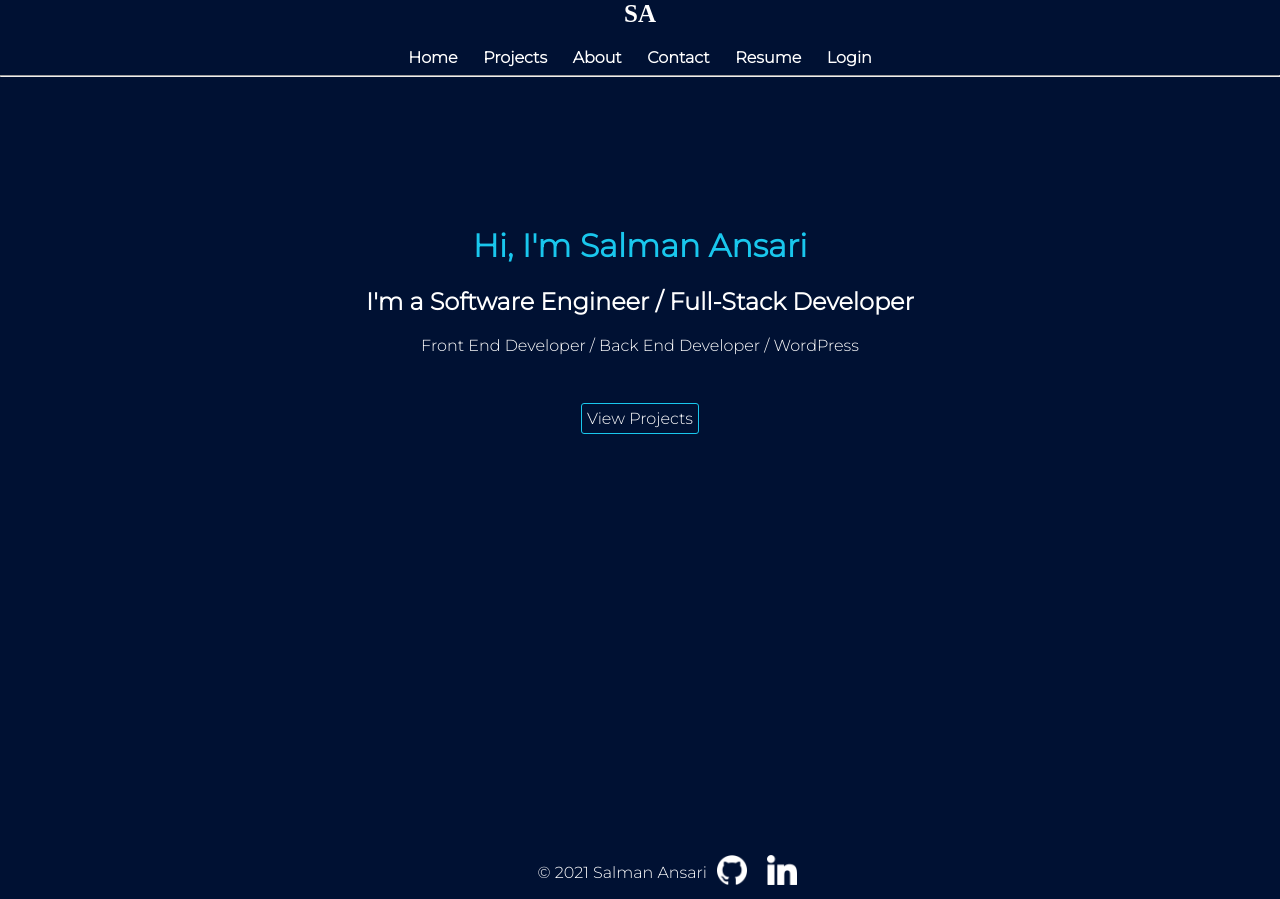
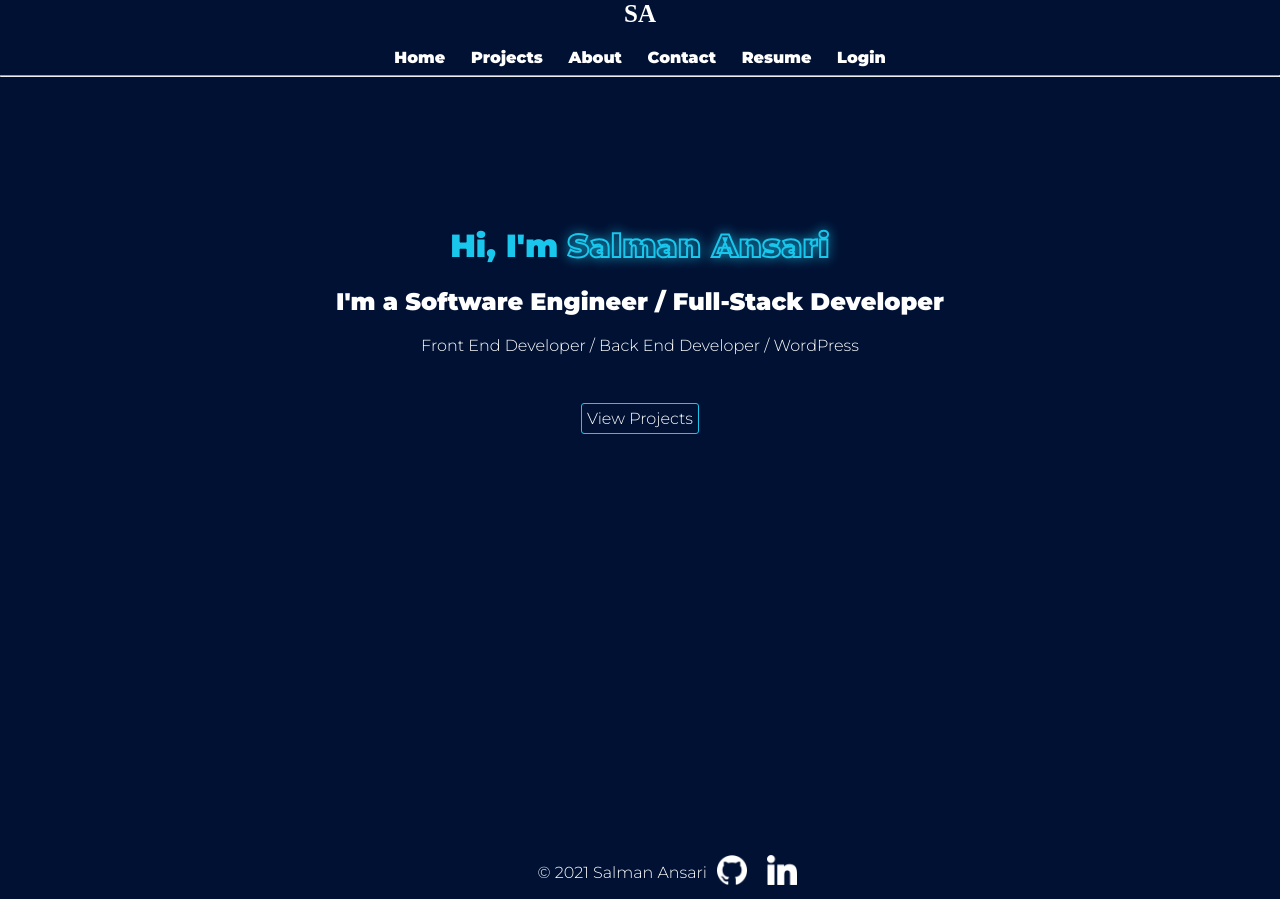
Before and after one commit to ansarisalmansaa/portfolio, a React (Create React App) app in the folder client/: page / in a window 1280 px wide. Built offline with nearby package versions, Linux system fonts and the light colour scheme; a web font is replaced by a local one.

Commit message:
Gave Css Style to Name at home page and also added animation to navbar links

```diff
--- a/client/src/screens/Home/Home.css
+++ b/client/src/screens/Home/Home.css
@@ -1,3 +1,4 @@
+@import url("https://fonts.googleapis.com/css2?family=Montserrat:wght@900&display=swap");
 .welcome-container {
   min-width: 90vw;
   min-height: 80vh;
@@ -11,6 +12,16 @@
   border-radius: 3px;
   padding: 5px;
 }
+:root {
+  --primary: #19c7ed;
+}
+#name-span {
+  /* font-size: clamp(2rem, 5vw, 6rem); */
+  letter-spacing: 0.03em;
+  -webkit-text-stroke: 2px var(--primary);
+  color: transparent;
+  filter: drop-shadow(0 0 0.35rem var(--primary));
+}
 @media screen and (device-width: 428px) {
   .welcome-container {
     min-height: 81vh;
--- a/client/src/screens/Home/Home.jsx
+++ b/client/src/screens/Home/Home.jsx
@@ -5,7 +5,7 @@ function Home() {
     <Layout>
       <div className="welcome-container">
         <h1>
-          Hi, I'm <span>Salman Ansari</span>
+          Hi, I'm <span id="name-span">Salman Ansari</span>
         </h1>
         <h2>I'm a Software Engineer / Full-Stack Developer</h2>
         <p>Front End Developer / Back End Developer / WordPress</p>
--- a/client/src/screens/Layout/Navbar/Navbar.css
+++ b/client/src/screens/Layout/Navbar/Navbar.css
@@ -15,3 +15,20 @@ nav {
   font-size: 25px;
   padding-bottom: 20px;
 }
+#nav-links a {
+  background: linear-gradient(to right, #001133, #001133),
+    linear-gradient(
+      to right,
+      rgba(255, 0, 0, 1),
+      rgba(255, 0, 180, 1),
+      rgba(0, 100, 200, 1)
+    );
+  background-size: 100% 0.1em, 0 0.1em;
+  background-position: 100% 100%, 0 100%;
+  background-repeat: no-repeat;
+  transition: background-size 400ms;
+}
+#nav-links a:hover,
+#nav-links a:focus {
+  background-size: 0 0.1em, 100% 0.1em;
+}
```
